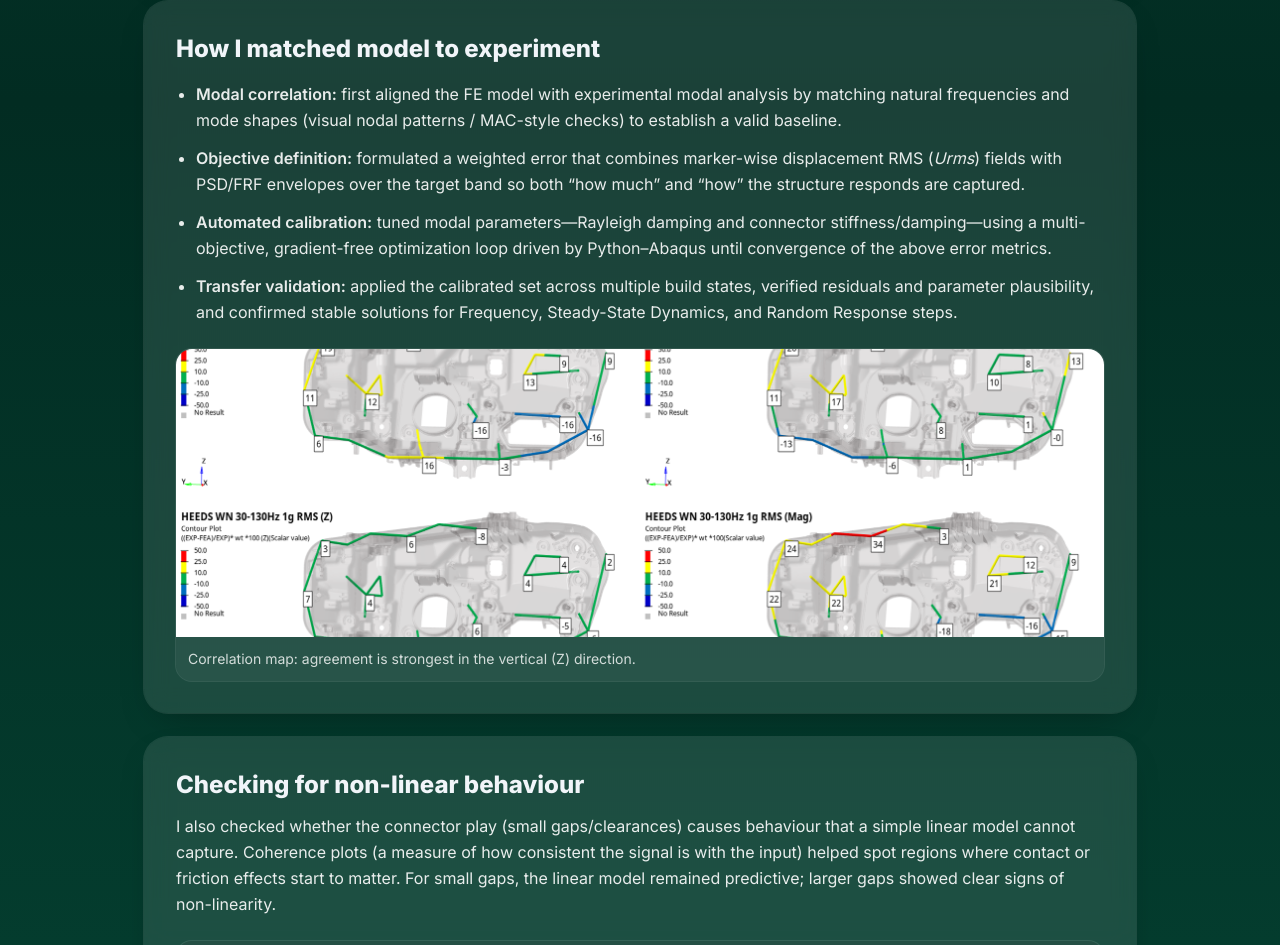
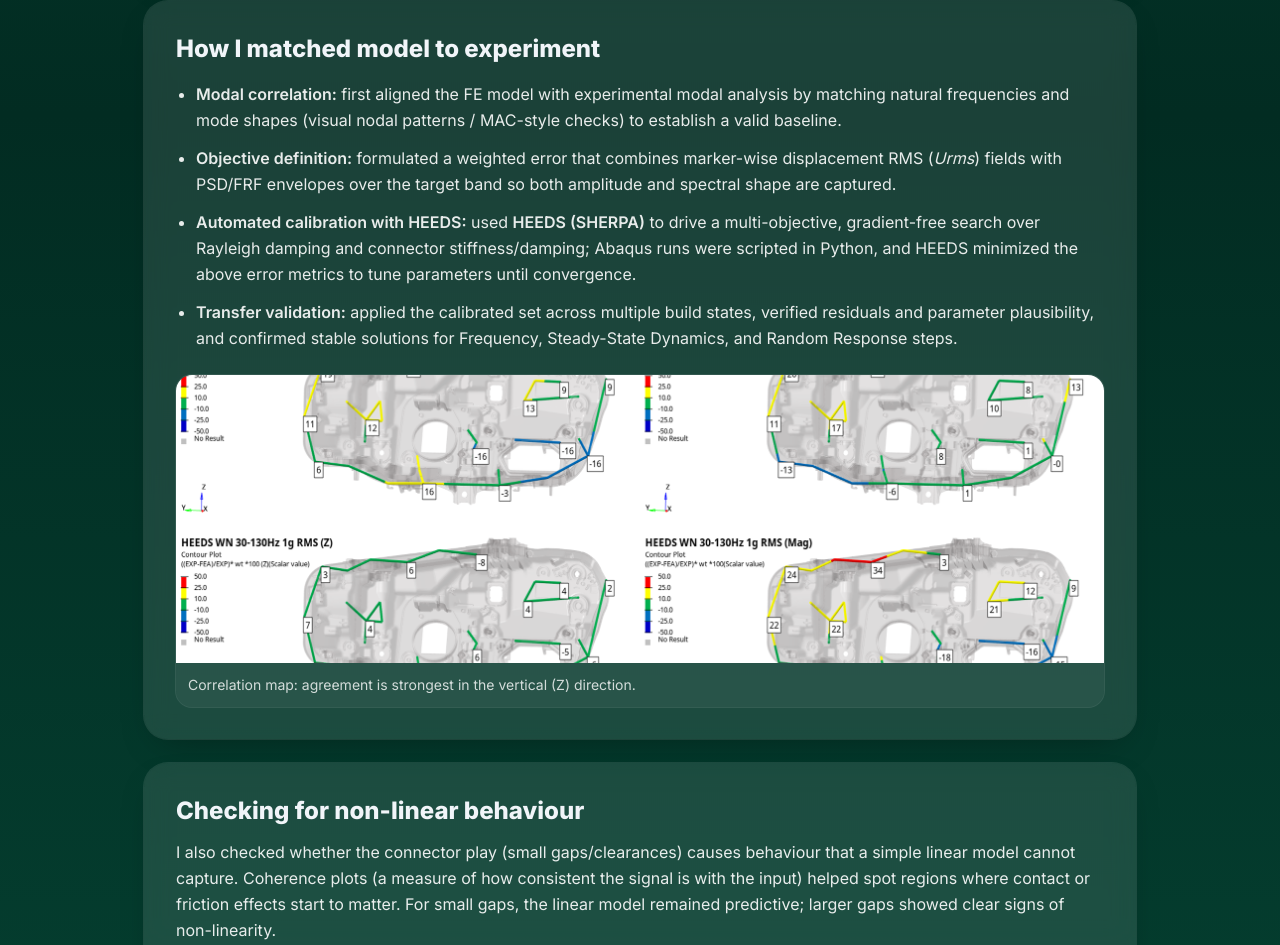
Before and after one commit to ashishvayangankar/ashishvayangankar.github.io, a plain HTML site: page hella-forvia.html in a window 1280 px wide. Shown: the part 1680-2625 px from the top of the page. Drawn offline with nearby package versions, Linux system fonts and the light colour scheme.

Commit message:
Update hella-forvia.html

```diff
--- a/hella-forvia.html
+++ b/hella-forvia.html
@@ -106,8 +106,8 @@
     <h2 class="text-2xl font-extrabold">How I matched model to experiment</h2>
     <ul class="mt-4 space-y-3 text-white/90 leading-relaxed list-disc pl-5">
       <li><span class="font-semibold">Modal correlation:</span> first aligned the FE model with experimental modal analysis by matching natural frequencies and mode shapes (visual nodal patterns / MAC-style checks) to establish a valid baseline.</li>
-      <li><span class="font-semibold">Objective definition:</span> formulated a weighted error that combines marker-wise displacement RMS (<em>Urms</em>) fields with PSD/FRF envelopes over the target band so both “how much” and “how” the structure responds are captured.</li>
-      <li><span class="font-semibold">Automated calibration:</span> tuned modal parameters—Rayleigh damping and connector stiffness/damping—using a multi-objective, gradient-free optimization loop driven by Python–Abaqus until convergence of the above error metrics.</li>
+      <li><span class="font-semibold">Objective definition:</span> formulated a weighted error that combines marker-wise displacement RMS (<em>Urms</em>) fields with PSD/FRF envelopes over the target band so both amplitude and spectral shape are captured.</li>
+      <li><span class="font-semibold">Automated calibration with HEEDS:</span> used <span class="font-semibold">HEEDS (SHERPA)</span> to drive a multi-objective, gradient-free search over Rayleigh damping and connector stiffness/damping; Abaqus runs were scripted in Python, and HEEDS minimized the above error metrics to tune parameters until convergence.</li>
       <li><span class="font-semibold">Transfer validation:</span> applied the calibrated set across multiple build states, verified residuals and parameter plausibility, and confirmed stable solutions for Frequency, Steady-State Dynamics, and Random Response steps.</li>
     </ul>
 
```
